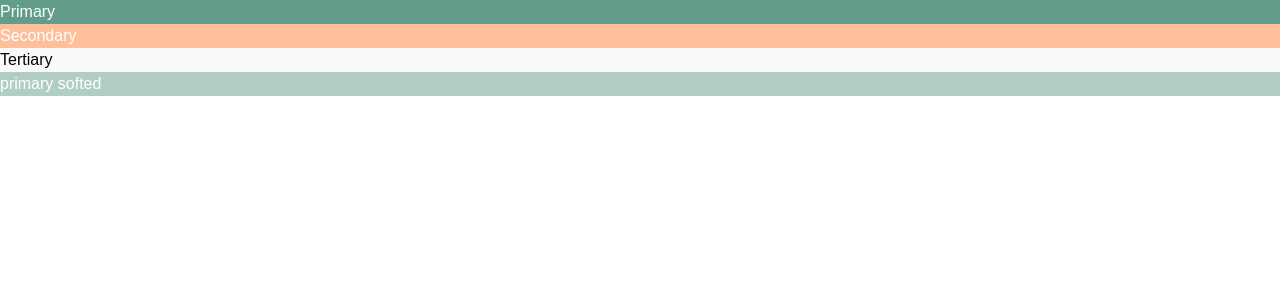
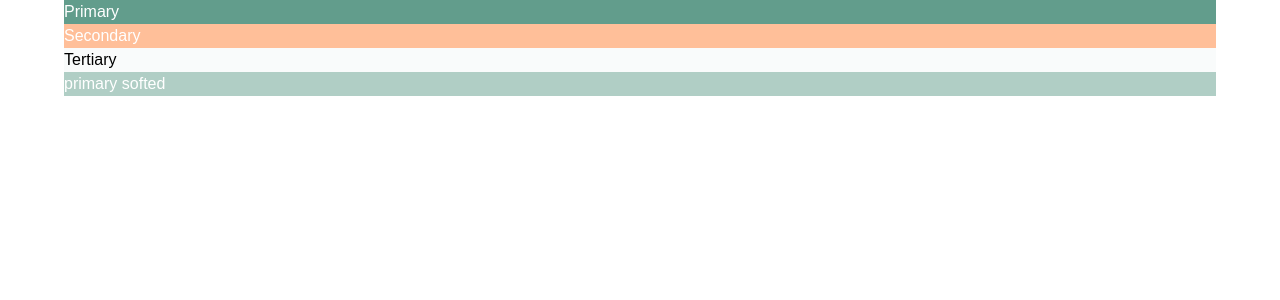
Before and after one commit to nbintang/hero-de-code, a Next.js app: page / in a window 1280 px wide. Shown: the top 300 px of the page. Built offline with nearby package versions, Linux system fonts and the light colour scheme.

Commit message:
nambahin folder baru dan ngurangin width page utama

```diff
--- a/app/layout.tsx
+++ b/app/layout.tsx
@@ -28,7 +28,7 @@ export default function RootLayout({
       <body
         className={`${geistSans.variable} ${geistMono.variable} antialiased`}
       >
-       <div className=" max-w-7xl h-full flex flex-col min-h-[100dvh] overflow-x-hidden mx-auto">{children}</div>;
+       <div className=" max-w-6xl h-full flex flex-col min-h-[100dvh] overflow-x-hidden mx-auto">{children}</div>;
       </body>
     </html>
   );
--- a/app/page.tsx
+++ b/app/page.tsx
@@ -1,5 +1,3 @@
-import Image from "next/image";
-
 export default function Home() {
   return (
     <div className="w-full ">
```
